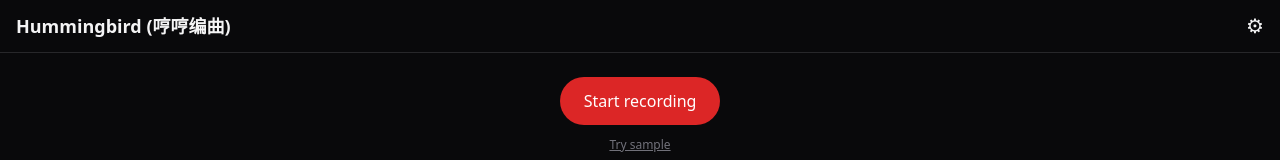
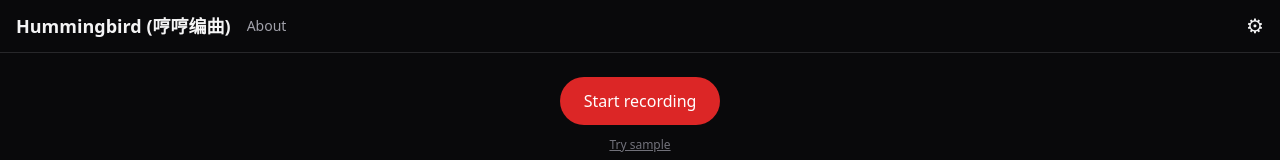
Before and after one commit to kevin12369/hummingbird, a Next.js app in the folder apps/web/: page /hummingbird/ in a window 1280 px wide. Shown: the top 160 px of the page. Built offline with nearby package versions, Linux system fonts and the light colour scheme.

Commit message:
feat(web): add 'About' link in header to /portfolio

```diff
--- a/apps/web/pages/index.tsx
+++ b/apps/web/pages/index.tsx
@@ -1,4 +1,5 @@
 import { useState, useEffect } from 'react';
+import Link from 'next/link';
 import { Recorder } from '../components/Recorder';
 import { WaveformView } from '../components/WaveformView';
 import { KeyDisplay } from '../components/KeyDisplay';
@@ -234,6 +235,7 @@ export default function Home() {
     <div className="min-h-screen flex flex-col">
       <header className="px-4 py-3 flex items-center border-b border-zinc-800">
         <h1 className="text-lg font-semibold">Hummingbird (哼哼编曲)</h1>
+        <Link href="/hummingbird/portfolio" className="ml-4 text-sm text-zinc-400 hover:text-zinc-200">About</Link>
         <button type="button" onClick={() => setSettingsOpen(true)} className="ml-auto text-xl" aria-label="Open settings ⚙">⚙</button>
       </header>
       <main className="flex-1 p-6 max-w-3xl mx-auto flex flex-col gap-6">
```
